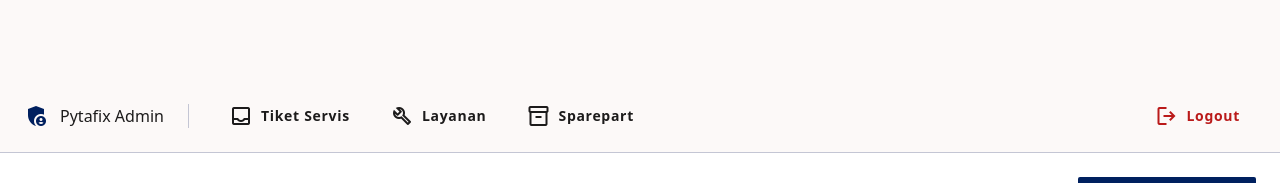
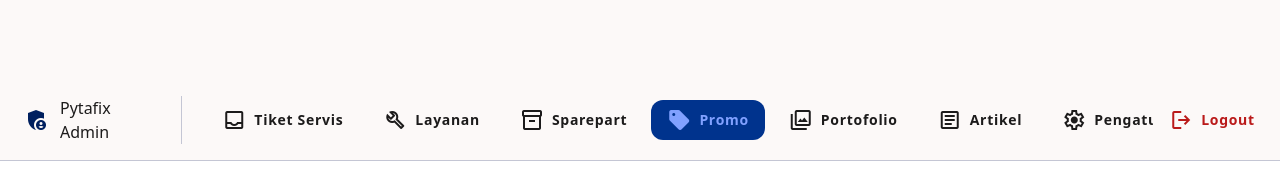
Before and after one commit to pytafix/compro_pytafix, a Next.js app: page /admin/promos in a window 1280 px wide. Shown: the top 183 px of the page. Built offline with nearby package versions, Linux system fonts and the light colour scheme; no server answers; the database is empty.

Commit message:
fix(admin): add missing navigation links to admin navbar

```diff
--- a/src/components/admin/AdminNavbar.tsx
+++ b/src/components/admin/AdminNavbar.tsx
@@ -18,6 +18,10 @@ export function AdminNavbar() {
     { label: "Tiket Servis", href: "/admin/dashboard", icon: "inbox" },
     { label: "Layanan", href: "/admin/services", icon: "build" },
     { label: "Sparepart", href: "/admin/spareparts", icon: "inventory_2" },
+    { label: "Promo", href: "/admin/promos", icon: "sell" },
+    { label: "Portofolio", href: "/admin/portfolios", icon: "collections" },
+    { label: "Artikel", href: "/admin/articles", icon: "article" },
+    { label: "Pengaturan", href: "/admin/settings", icon: "settings" },
   ];
 
   return (
```
